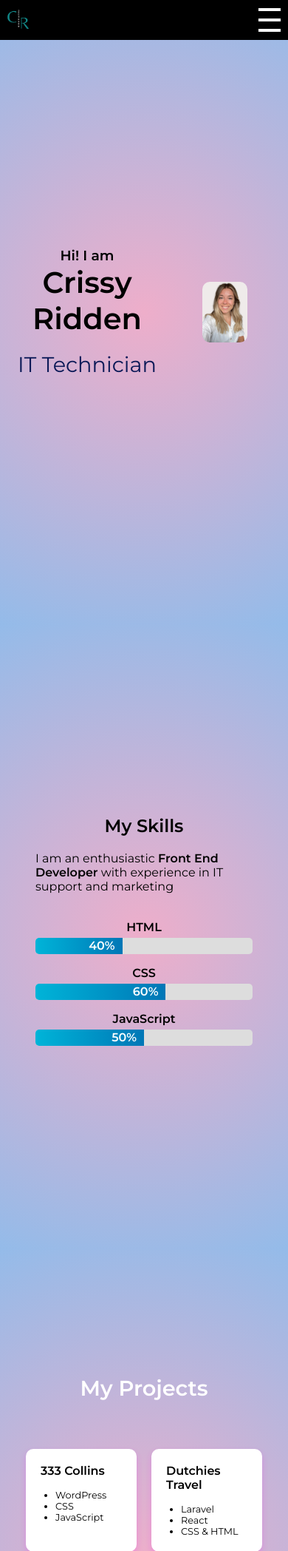
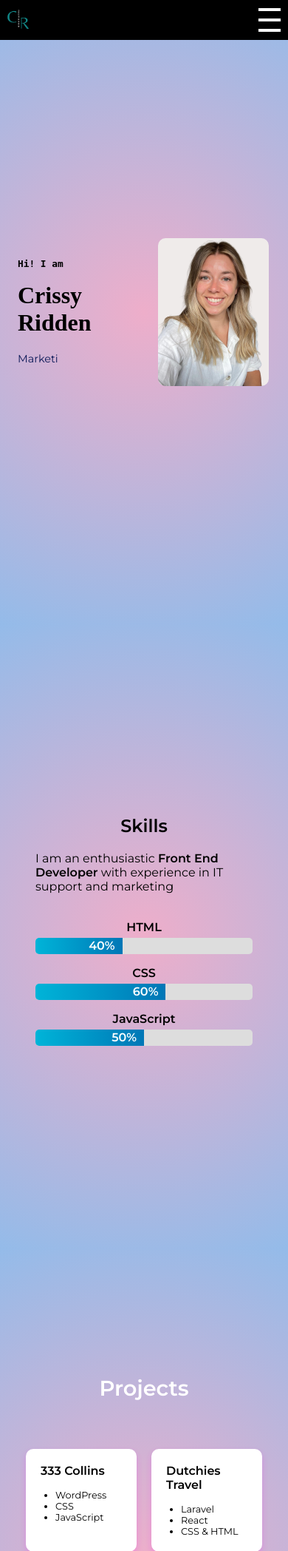
Before and after one commit to CRddn/WebsiteCrid, a PHP site: page /index.html in a window 390 px wide. Shown: the top 2097 px of the page at 74% size. Run offline with PHP 8.4, Linux system fonts and the light colour scheme.

Commit message:
mobile devices

```diff
--- a/css/style.css
+++ b/css/style.css
@@ -117,12 +117,14 @@ header {
 
 .headshot img {
   border-radius: 10px;
-  max-width: 100%;
-  height: auto;
+  width: 100%;
+  max-width: 300px;
+  min-width: 200px; /* Ensures it doesn’t shrink too much */
+  width: 50%; /* Default width */
   flex-shrink: 0; /* Ensures image doesn't shrink */
-    justify-content: center; /* Center image */
-    flex-grow: 0; /* Prevent image from growing beyond its natural size */
-  flex-basis: auto; /* Ensure the image uses its natural size */
+  justify-content: center; /* Center image */
+  flex-grow: 0; /* Prevent image from growing beyond its natural size */
+  object-fit: cover;
   display: block; /* Remove any inline spacing */
   margin: 0 auto; /* Center the image horizontally */
 }
@@ -141,12 +143,15 @@ header {
   gap: 3rem; /* Space between text and image */
   max-width: 1200px;
   width: 100%;
+  flex-wrap: wrap;
+  justify-content: center;
 }
 
 .hero-text {
   flex: 1; /* Takes available space */
   display: flex;
   flex-direction: column; /* Stack text elements */
+  text-align: left;
 }
 
 .dynamic-text-container {
@@ -154,12 +159,15 @@ header {
   min-height: 1.2rem;
 }
 
-.hero-text p {
-  min-height: 1.2em; /* Prevents text shifting */
+.hero-text h3 {
+  min-height: 2rem;
 }
 
-.hero h1 {
-  font-size: 3rem;
+.hero-text p {
+  min-height: 1.2rem; /* Prevents text shifting */
+}
+
+.hero-text h1 {
   padding-bottom: 30px;
 }
 
@@ -192,24 +200,30 @@ header {
   }
 
   .hero-text {
-    text-align: center; /* Center text */
+    text-align: left;
   }
 
-  .hero h1 {
-    font-size: 2rem; /* Smaller font size */
+  .hero-text h1 {
+    font-size: 1.2rem;
     padding-bottom: 15px;
+    font-family: 'Playfair Display Bold', serif;
+  }
+
+  .hero-text h3 {
+    font-size: 0.8rem;
+    font-family: 'Fira Code', monospace;
   }
 
   #dynamic-text {
-    font-size: 1.5rem; /* Smaller font size */
+    font-size: 1px; /* Smaller font size */
     min-width: auto; /* Remove min-width */
   }
 
   .headshot img {
-    max-width: 80%; /* Limit image size */
-    margin: 0 auto; /* Center the image */
-  }
-
+    max-width: 60%; /* Adjust size to fit better */
+    min-width: 150px; /* Ensures it stays visible */
+    margin: 0;
+}
 }
 
 /* For medium screens (Tablets) */
@@ -225,12 +239,19 @@ header {
   }
 
   .hero h1 {
-    font-size: 2.5rem; /* Smaller font size */
+    font-size: 2rem;
     padding-bottom: 20px;
+    text-align: left;
+  }
+
+  .hero h3 {
+    font-size: 0.8rem;
+    text-align: left;
   }
 
   #dynamic-text {
-    font-size: 1.8rem; /* Adjust font size */
+    font-size: 0.9rem; /* Adjust font size */
+    text-align: left;
   }
 
   .headshot img {
@@ -250,11 +271,22 @@ header {
   }
 
   .hero h1 {
-    font-size: 3rem; /* Keep original font size */
+  font-family: 'Playfair Display', serif;
+  font-weight: 700;
+  font-size: 64px;
+  }
+
+  .hero-text h3 {
+  font-family: 'DM Serif Display', serif;
+  font-weight: 600;
+  font-size: 24px;
   }
 
   #dynamic-text {
-    font-size: 2rem; /* Maintain larger font size */
+  font-family: 'Vollkorn', serif;
+  font-weight: 500;
+  font-size: 28px;
+  animation: fadeIn 1.5s ease-in-out;
   }
 
   .headshot img {
--- a/index.html
+++ b/index.html
@@ -46,7 +46,7 @@
     <div class="hero-container">
         <div class="hero-text">
         <h3>Hi! I am</h3>
-        <h1>Crissy Ridden </h1>
+        <h1>Crissy Ridden</h1>
         <p>  <span id="dynamic-text"></span></p>
    </div>
 
@@ -69,7 +69,7 @@
 <!-- Skills Section -->
 <section class="skills">
     <div class="skills-container">
-        <h2>My Skills</h2>
+        <h2>Skills</h2>
 
         <div class="description">
             <p> I am an enthusiastic <strong>Front End Developer</strong> with experience in IT support and marketing</p>
@@ -108,7 +108,7 @@
 <!-- Projects Section -->
 <section class="projects">
     <div class="project-container">
-        <h2>My Projects</h2>
+        <h2>Projects</h2>
         <div class="project">
             <h3>333 Collins</h3>
             <ul>
--- a/js/script.js
+++ b/js/script.js
@@ -27,7 +27,7 @@ document.addEventListener("DOMContentLoaded", function () {
         } else {
             isDeleting = !isDeleting;
             if (!isDeleting) wordIndex = (wordIndex + 1) % words.length;
-            setTimeout(typeEffect, 1500);
+            setTimeout(typeEffect, 500);
         }
     }
 
```
